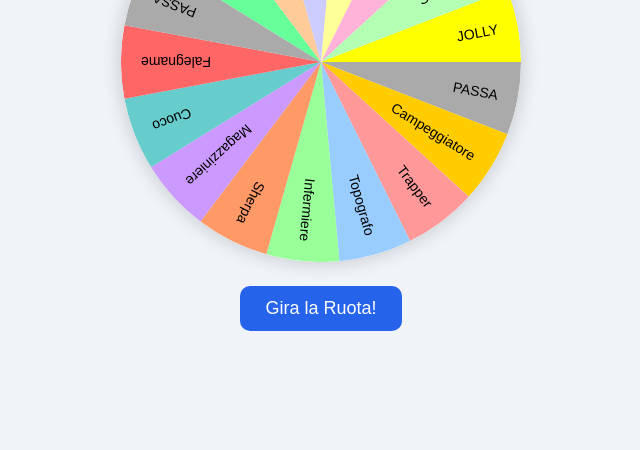
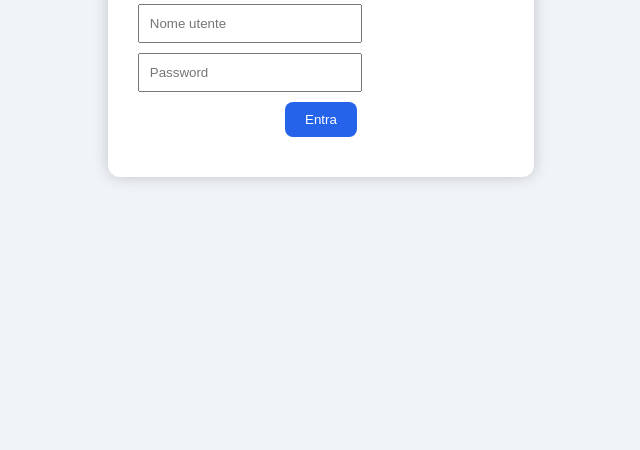
Before and after one commit to logisticacanicatti1/ruota-scout, a plain HTML site: page index.html in a window 1280 px wide. Shown: the part 366-816 px from the top of the page, without its empty margins (319-959 px from the left). Drawn offline with Linux system fonts and the light colour scheme.

Commit message:
Update index.html
index funzionante

```diff
--- a/index.html
+++ b/index.html
@@ -2,164 +2,68 @@
 <html lang="it">
 <head>
 <meta charset="UTF-8">
-    <title>Ruota Scout</title>
+<title>Accesso Ruota della Fortuna</title>
 <style>
 body {
-            font-family: Arial, sans-serif;
-            background: #f0f4f8;
-            display: flex;
-            flex-direction: column;
-            align-items: center;
-            justify-content: center;
-            height: 100vh;
+  font-family: Arial;
+  background:#f0f4f8;
+  display:flex;
+  justify-content:center;
+  align-items:center;
+  height:100vh;
 }
-        canvas {
-            border-radius: 50%;
-            box-shadow: 0 0 20px rgba(0,0,0,0.2);
+
+.login-box {
+  background:white;
+  padding:30px;
+  border-radius:12px;
+  box-shadow:0 0 15px rgba(0,0,0,0.2);
+  text-align:center;
 }
+
+input {
+  display:block;
+  margin:10px 0;
+  padding:10px;
+  width:200px;
+}
+
 button {
-            margin-top: 20px;
-            padding: 12px 25px;
-            font-size: 18px;
-            border: none;
-            border-radius: 10px;
-            background: #2563eb;
-            color: white;
-            cursor: pointer;
-            transition: transform 0.2s;
+  padding:10px 20px;
+  background:#2563eb;
+  color:white;
+  border:none;
+  border-radius:8px;
+  cursor:pointer;
 }
-        button:hover {
-            transform: scale(1.05);
-        }
-        #result {
-            margin-top: 20px;
-            font-size: 20px;
-            font-weight: bold;
+
+#error {
+  color:red;
+  margin-top:10px;
 }
 </style>
 </head>
 <body>
 
-<div style="text-align:center;margin-bottom:10px;">
-  <img src="giglio.png" alt="Logo AGESCI" style="height:60px;display:block;margin:0 auto 5px auto;">
-  <div style="font-size:28px;font-weight:bold;">Ruota della Fortuna</div>
-  <div style="font-size:18px;">Reparto Aurora Boreale - Canicattì 1</div>
+<div class="login-box">
+  <h2>🔐 Accesso Ruota della Fortuna </h2>
+  <input type="text" id="user" placeholder="Nome utente">
+  <input type="password" id="pass" placeholder="Password">
+  <button onclick="login()">Entra</button>
+  <div id="error"></div>
 </div>
 
-<div style="position:relative;">
-  <div style="position:absolute;top:-5px;left:50%;transform:translateX(-50%);width:4px;height:40px;background:red;border-radius:2px;"></div>
-  <canvas id="wheel" width="400" height="400"></canvas>
-</div>
+<script>
+function login() {
+  const u = document.getElementById('user').value;
+  const p = document.getElementById('pass').value;
 
-<button id="spinBtn">Gira la Ruota!</button>
-<div id="result"></div>
-
-<script>
-const canvas = document.getElementById('wheel');
-const ctx = canvas.getContext('2d');
-const btn = document.getElementById('spinBtn');
-const resultDiv = document.getElementById('result');
-
-const segments = [
-  "PASSA",
-  "Campeggiatore", "Trapper", "Topografo", "Infermiere",
-  "Sherpa", "Magazziniere", "Cuoco", "Falegname",
-  "PASSA",
-  "Astronomo", "Mani abili", "Tesoriere", "Pioniere",
-  "Attore", "Segretario", "JOLLY"
-];
-
-const colors = [
-  "#AAAAAA",
-  "#ffcc00", "#ff9999", "#99ccff", "#99ff99",
-  "#ff9966", "#cc99ff", "#66cccc", "#ff6666",
-  "#AAAAAA",
-  "#66ff99", "#ffcc99", "#ccccff", "#ffff99",
-  "#ffb3d9", "#b3ffb3",
-  "#ffff00"
-];
-
-let startAngle = 0;
-const arc = Math.PI * 2 / segments.length;
-let spinning = false;
-let winningSegment = null;
-let blinkState = true;
-let blinkInterval = null;
-
-function drawWheel(){
-  ctx.clearRect(0,0,400,400);
-  for(let i=0;i<segments.length;i++){
-    const angle = startAngle + i * arc;
-
-    ctx.beginPath();
-    if(i === winningSegment && blinkState){
-      ctx.fillStyle = '#ffffff';
+  if(u === "ruota" && p === "auroraboreale") {
+    window.location.href = "ruota.html";
   } else {
-      ctx.fillStyle = colors[i];
-    }
-
-    ctx.moveTo(200,200);
-    ctx.arc(200,200,200,angle,angle+arc);
-    ctx.fill();
-
-    ctx.save();
-    ctx.translate(200,200);
-    ctx.rotate(angle + arc/2);
-    ctx.textAlign = "right";
-    ctx.fillStyle = "#000";
-    ctx.font = "14px Arial";
-    ctx.fillText(segments[i],180,5);
-    ctx.restore();
+    document.getElementById('error').innerText = "Credenziali errate!";
   }
 }
-
-function startBlink(){
-  if(blinkInterval) clearInterval(blinkInterval);
-  blinkInterval = setInterval(()=>{
-    blinkState = !blinkState;
-    drawWheel();
-  }, 400);
-}
-
-function spinWheel(){
-  if(spinning) return;
-  spinning = true;
-  resultDiv.textContent = "";
-  winningSegment = null;
-
-  if(blinkInterval) clearInterval(blinkInterval);
-
-  let spinTime = 0;
-  const spinTotal = 5000;
-  const spinAngleStart = Math.random()*10+10;
-
-  function rotate(){
-    spinTime += 30;
-    if(spinTime >= spinTotal){ stopRotate(); return; }
-
-    const spinAngle = spinAngleStart * (1 - spinTime / spinTotal);
-    startAngle += spinAngle * Math.PI / 180;
-
-    drawWheel();
-    requestAnimationFrame(rotate);
-  }
-
-  function stopRotate(){
-    const degrees = startAngle * 180 / Math.PI + 90;
-    const arcd = arc * 180 / Math.PI;
-    const index = Math.floor((360 - degrees % 360) / arcd);
-
-    winningSegment = index;
-    resultDiv.textContent = "È uscito: " + segments[index];
-    startBlink();
-    spinning = false;
-  }
-
-  rotate();
-}
-
-btn.addEventListener('click', spinWheel);
-drawWheel();
 </script>
 
 </body>
```
Lines whose indentation alone changed are shown as unchanged.
